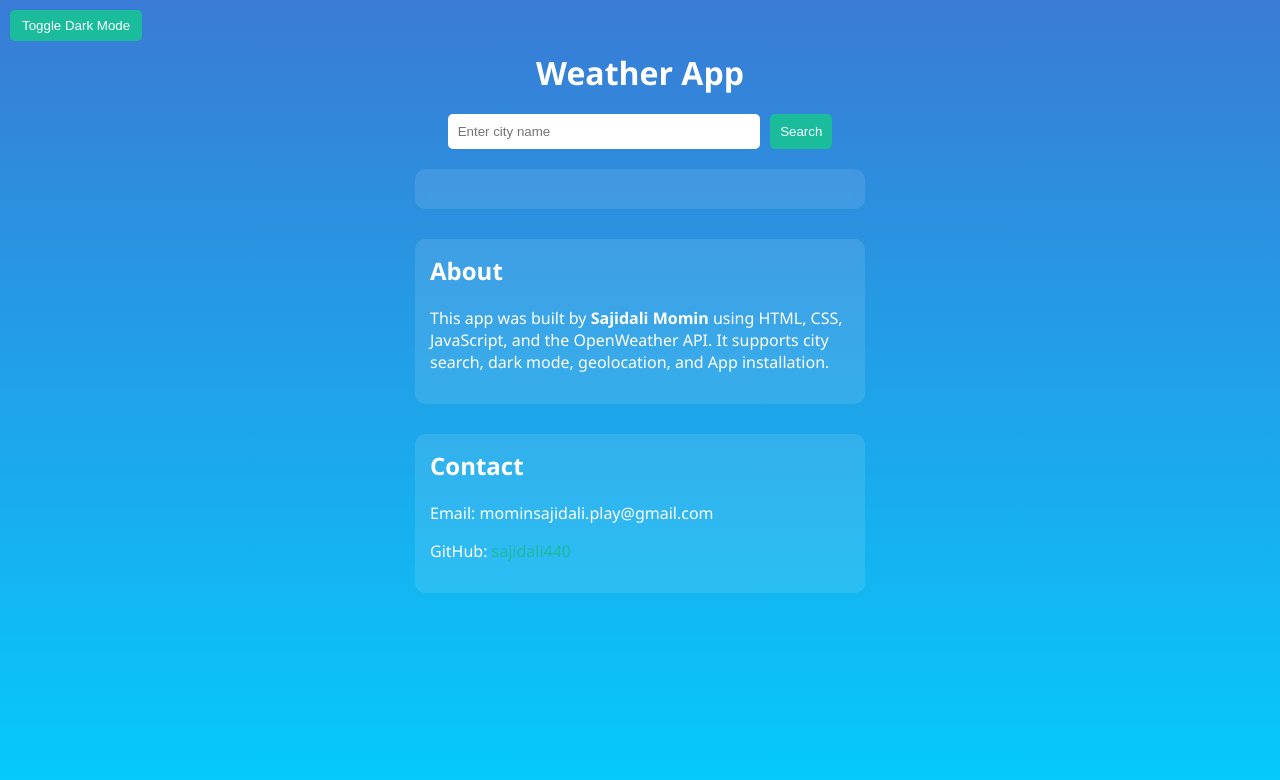
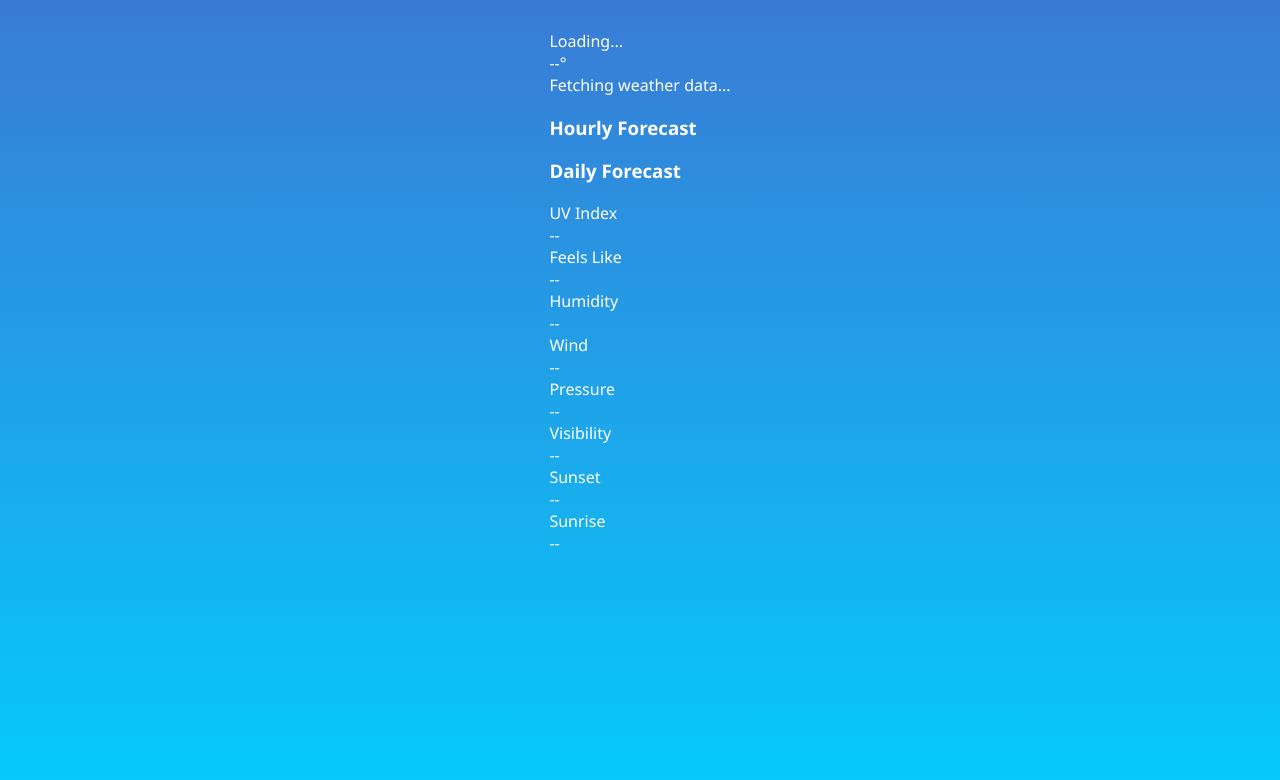
Before and after one commit to sajidali440/weather, a plain HTML site: page index.html in a window 1280 px wide. Drawn offline with Linux system fonts and the light colour scheme.

Commit message:
Update index.html

```diff
--- a/index.html
+++ b/index.html
@@ -3,55 +3,39 @@
 <head>
   <meta charset="UTF-8" />
   <meta name="viewport" content="width=device-width, initial-scale=1.0"/>
-  <title>Weather App | Sajidali</title>
+  <title>Weather App</title>
   <link rel="stylesheet" href="style.css" />
-  <link rel="manifest" href="manifest.json" />
-  <link rel="icon" href="https://openweathermap.org/img/wn/01d.png" />
-  <script>
-    function toggleDarkMode() {
-      document.body.classList.toggle("dark");
-      localStorage.setItem("theme", document.body.classList.contains("dark") ? "dark" : "light");
-    }
-
-    window.onload = function () {
-      if (localStorage.getItem("theme") === "dark") {
-        document.body.classList.add("dark");
-      }
-      getWeatherByLocation();
-    };
-  </script>
 </head>
 <body>
-  <button id="darkToggle" onclick="toggleDarkMode()">Toggle Dark Mode</button>
-
-  <div class="app">
-    <h1>Weather App</h1>
-    <div class="search-box">
-      <input type="text" id="cityInput" placeholder="Enter city name" />
-      <button onclick="getWeather()">Search</button>
+  <div class="container">
+    <div class="top-section">
+      <div class="location">Loading...</div>
+      <div class="temperature">--°</div>
+      <div class="weather-info">Fetching weather data...</div>
     </div>
 
-    <div id="loader" class="loader" style="display:none;"></div>
-    <div id="weatherResult" class="weather-card"></div>
+    <div class="forecast-section">
+      <h3>Hourly Forecast</h3>
+      <div class="forecast-hourly"></div>
+      <h3>Daily Forecast</h3>
+      <div class="forecast-daily"></div>
+    </div>
 
-    <section class="info-section">
-      <h2>About</h2>
-      <p>This app was built by <strong>Sajidali Momin</strong> using HTML, CSS, JavaScript, and the OpenWeather API. It supports city search, dark mode, geolocation, and App installation.</p>
-    </section>
+    <div class="stats">
+      <div class="stat">UV Index<br><span>--</span></div>
+      <div class="stat">Feels Like<br><span>--</span></div>
+      <div class="stat">Humidity<br><span>--</span></div>
+      <div class="stat">Wind<br><span>--</span></div>
+      <div class="stat">Pressure<br><span>--</span></div>
+      <div class="stat">Visibility<br><span>--</span></div>
+    </div>
 
-    <section class="info-section">
-      <h2>Contact</h2>
-      <p>Email: mominsajidali.play@gmail.com</p>
-      <p>GitHub: <a href="https://github.com/sajidali440" target="_blank">sajidali440</a></p>
-    </section>
+    <div class="sun-times">
+      <div>Sunset<br><span>--</span></div>
+      <div>Sunrise<br><span>--</span></div>
+    </div>
   </div>
 
   <script src="script.js"></script>
-  <script>
-    if ("serviceWorker" in navigator) {
-      navigator.serviceWorker.register("service-worker.js")
-        .then(() => console.log("Service Worker Registered"));
-    }
-  </script>
 </body>
 </html>
```
